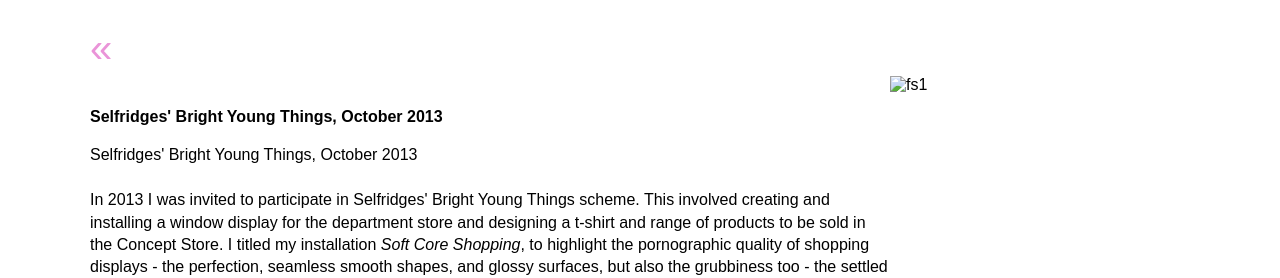
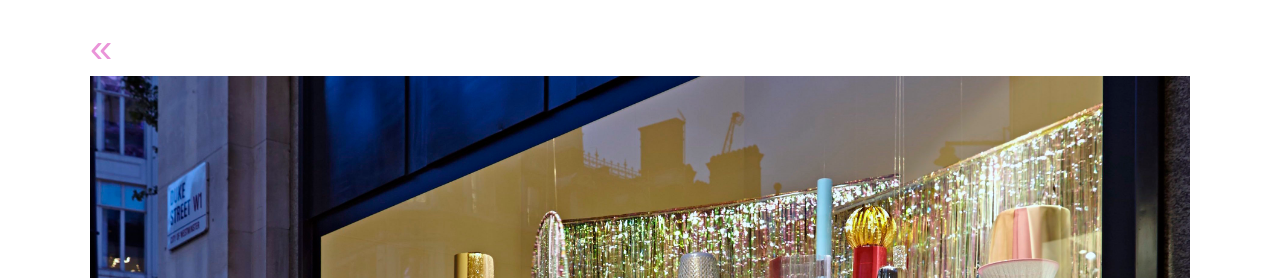
Before and after one commit to jjulier/eleanordavies0.2, a plain HTML site: page byt.html in a window 1280 px wide. Shown: the top 278 px of the page. Drawn offline with Linux system fonts and the light colour scheme.

Commit message:
Update byt.html

```diff
--- a/byt.html
+++ b/byt.html
@@ -14,7 +14,7 @@
 								<a href="index.html"style="color: #EA94D8">&#171;</a>
 						</div>
 
-						<img src="img/byt/byttest.jpg" alt="fs1">
+						<img src="byt/byttest.jpg" alt="fs1">
 
 				  	<div class="text">
 							<strong>Selfridges' Bright Young Things, October 2013</strong><br>
```
